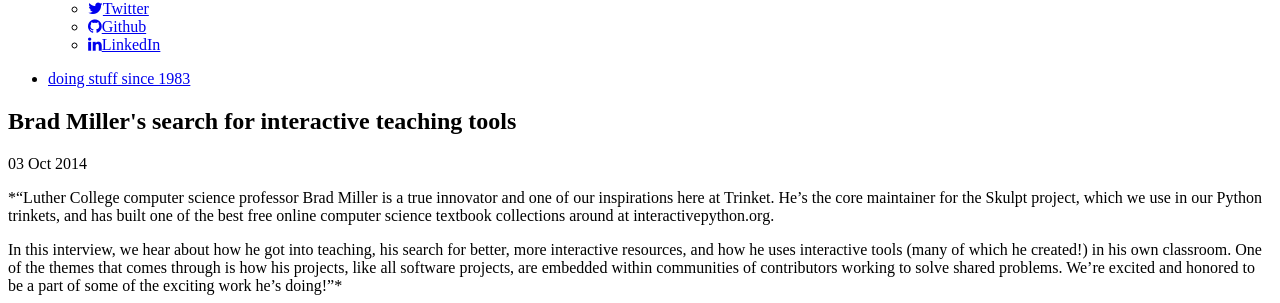
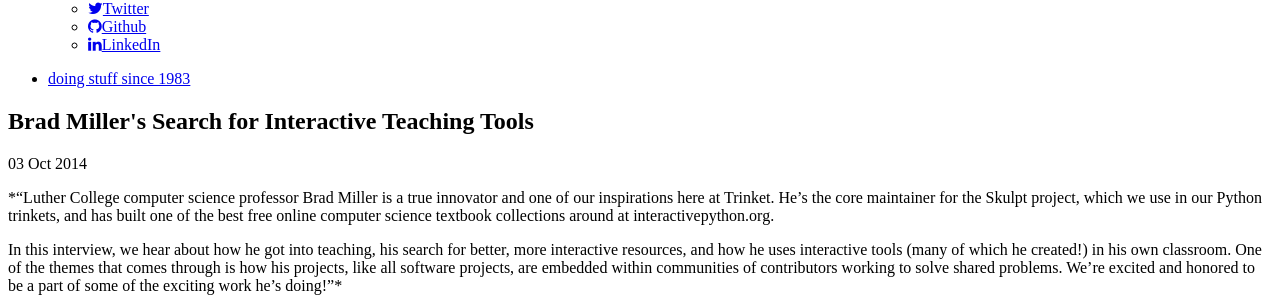
Before and after one commit to eah13/eah13.github.io, a Jekyll site: the page built from _posts/2014-10-03-brad.md, in a window 1280 px wide. Shown: the part 119-422 px from the top of the page. Built offline with Jekyll 4.4.1, drawn with Linux system fonts in a browser that asks for light colours; nearby versions of some CDN libraries.

```diff
--- a/_posts/2014-10-03-brad.md
+++ b/_posts/2014-10-03-brad.md
@@ -1,6 +1,6 @@
 ---
 layout: post
-title: "Brad Miller's search for interactive teaching tools"
+title: "Brad Miller's Search for Interactive Teaching Tools"
 link: http://blog.trinket.io/brad-miller-teaching/
 ---
 
```
